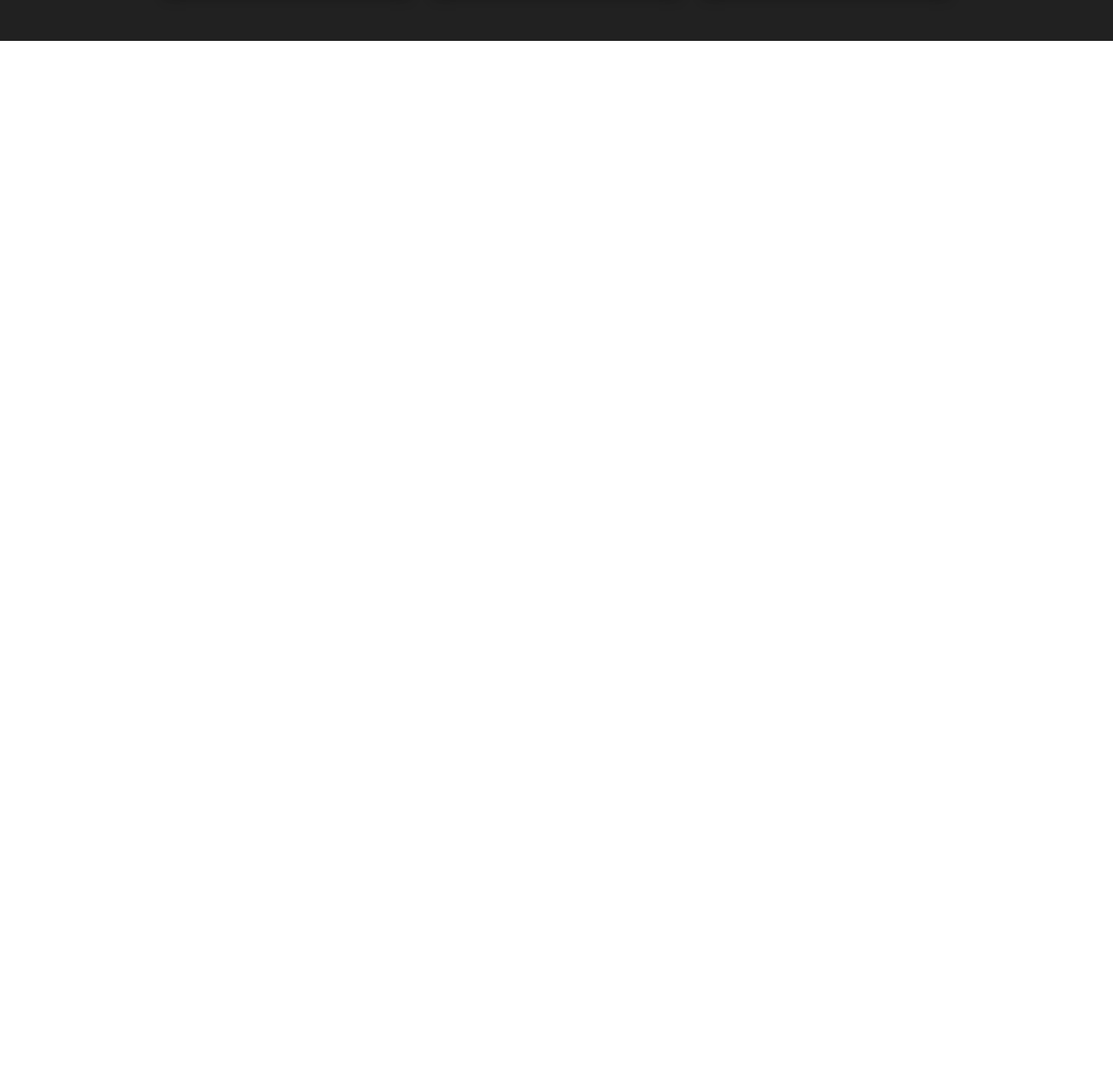
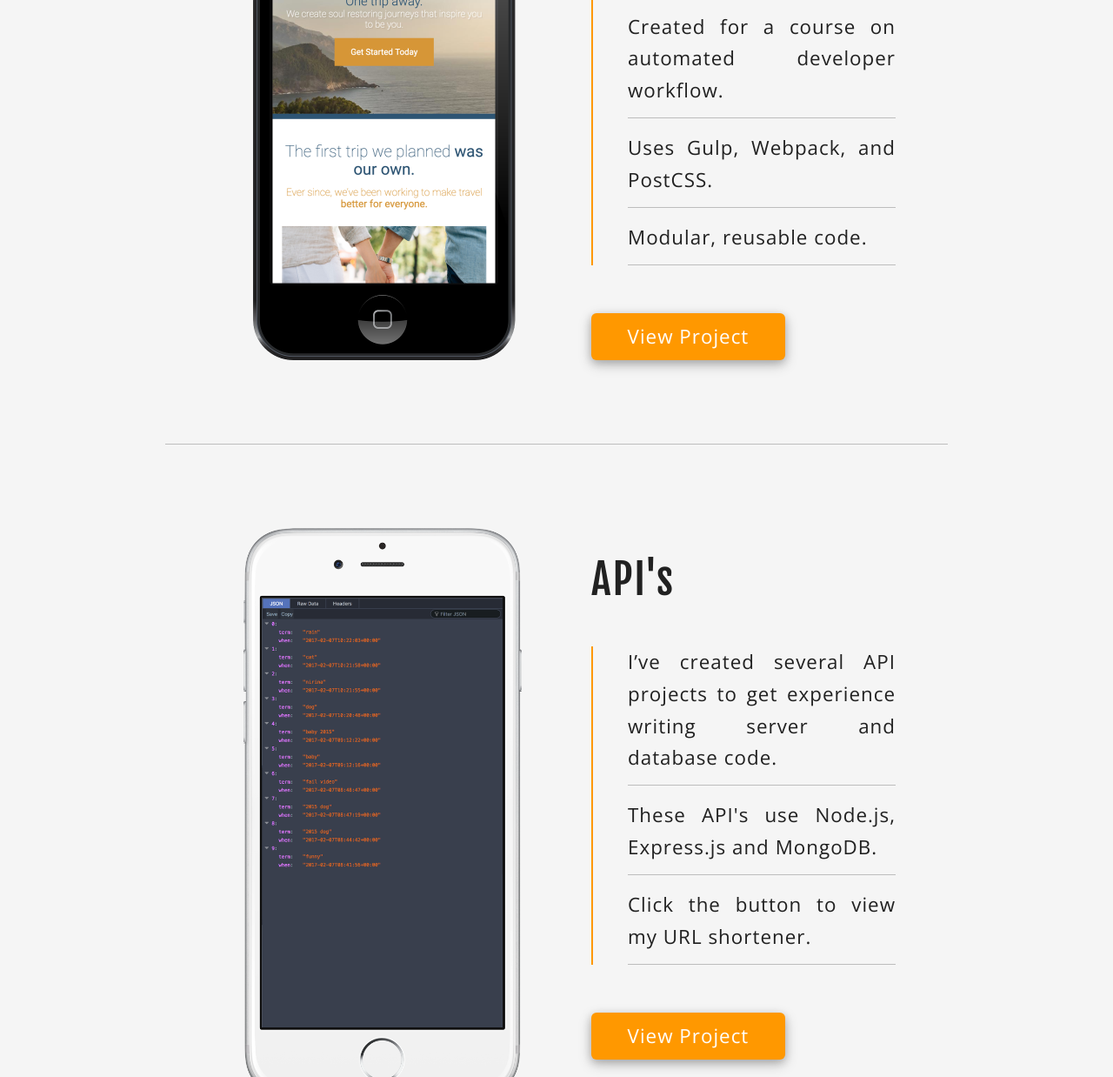
Before and after one commit to gp22/gp22.github.io.source, a website: page index.html in a window 1280 px wide. Shown: the part 3160-4398 px from the top of the page at 87% size. Before the commit the page ends 3207 px from the top, so only its background shows below. Drawn offline with nearby package versions, Linux system fonts and the light colour scheme.

Commit message:
added travel-site and API projects

```diff
--- a/app/assets/styles/modules/_project.css
+++ b/app/assets/styles/modules/_project.css
@@ -1,15 +1,34 @@
 .project {
-  padding: 1em 0;
+  border-bottom: 1px solid $divider;
+  padding-top: 4.5rem;
+  padding-bottom: 4.5rem;
+
+  &:first-of-type {
+    padding-top: 1rem;
+
+    @mixin medium {
+      padding-top: 2rem;
+    }
+  }
+
+  &:last-child {
+    border-bottom: none;
+    padding-bottom: 2rem;
+
+    @mixin medium {
+      padding-bottom: 3rem;
+    }
+  }
 
   @mixin medium {
-    padding-top: 2em;
-    padding-bottom: 2em;
+    padding-top: 6rem;
+    padding-bottom: 6rem;
   }
 
   &__title {
     font-family: 'Fjalla One', sans-serif;
     font-size: 2rem;
-    margin-top: 3rem;
+    margin-top: 2rem;
 
     @mixin small {
       font-size: 2.4rem;
--- a/app/temp/styles/styles.css
+++ b/app/temp/styles/styles.css
@@ -1049,21 +1049,46 @@ a:active {
 }
 
 .project {
-  padding: 1em 0;
+  border-bottom: 1px solid #bdbdbd;
+  padding-top: 4.5rem;
+  padding-bottom: 4.5rem;
+}
+
+.project:first-of-type {
+  padding-top: 1rem;
+}
+
+@media (min-width: 800px) {
+
+  .project:first-of-type {
+    padding-top: 2rem;
+  }
+}
+
+.project:last-child {
+  border-bottom: none;
+  padding-bottom: 2rem;
+}
+
+@media (min-width: 800px) {
+
+  .project:last-child {
+    padding-bottom: 3rem;
+  }
 }
 
 @media (min-width: 800px) {
 
   .project {
-    padding-top: 2em;
-    padding-bottom: 2em;
+    padding-top: 6rem;
+    padding-bottom: 6rem;
   }
 }
 
 .project__title {
   font-family: 'Fjalla One', sans-serif;
   font-size: 2rem;
-  margin-top: 3rem;
+  margin-top: 2rem;
 }
 
 @media (min-width: 530px) {
--- a/index.html
+++ b/index.html
@@ -62,6 +62,7 @@
   <section class="page-section page-section--gray shadow--upper-light" id="projects" data-matching-link="#projects-link">
     <div class="wrapper">
     <h2 class="section-title">Projects</h2>
+
       <div class="project">
         <div class="row row--gutters-wide">
           <div class="row__medium-6">
@@ -81,6 +82,46 @@
           </div>
         </div>
       </div>
+
+      <div class="project">
+        <div class="row row--gutters-wide">
+          <div class="row__medium-6">
+            <img src="app/assets/img/travelSite-iPhone.png" alt="Voting App iPhone" class="project__img project__img--iphone project__img--centered-until-medium">
+          </div>
+          <div class="row__medium-6 row__narrow copy-container--centered-until-medium">
+            <h3 class="project__title">Travel Site</h3>
+            <div class="copy-container copy-container--more-b-margin">
+              <ul>
+                <li>Fake travel company website.</li>
+                <li>Created for a course on automated developer workflow.</li>
+                <li>Uses Gulp, Webpack, and PostCSS.</li>
+                <li>Modular, reusable code.</li>
+              </ul>
+            </div>
+            <a href="https://gp22.github.io/travel-site/" class="btn">View Project</a>
+          </div>
+        </div>
+      </div>
+
+      <div class="project">
+        <div class="row row--gutters-wide">
+          <div class="row__medium-6">
+            <img src="app/assets/img/api-iPhone.png" alt="Voting App iPhone" class="project__img project__img--iphone project__img--centered-until-medium">
+          </div>
+          <div class="row__medium-6 row__narrow copy-container--centered-until-medium">
+            <h3 class="project__title">API's</h3>
+            <div class="copy-container copy-container--more-b-margin">
+              <ul>
+                <li>I’ve created several API projects to get experience writing server and database code.</li>
+                <li>These API's use Node.js, Express.js and MongoDB.</li>
+                <li>Click the button to view my URL shortener.</li>
+              </ul>
+            </div>
+            <a href="https://gp22-shorturl.herokuapp.com/" class="btn">View Project</a>
+          </div>
+        </div>
+      </div>
+
     </div>
   </section>
 
```
Also changed, not shown: app/assets/img/api-iPhone.png (added), app/assets/img/travelSite-iPhone.png (added).
